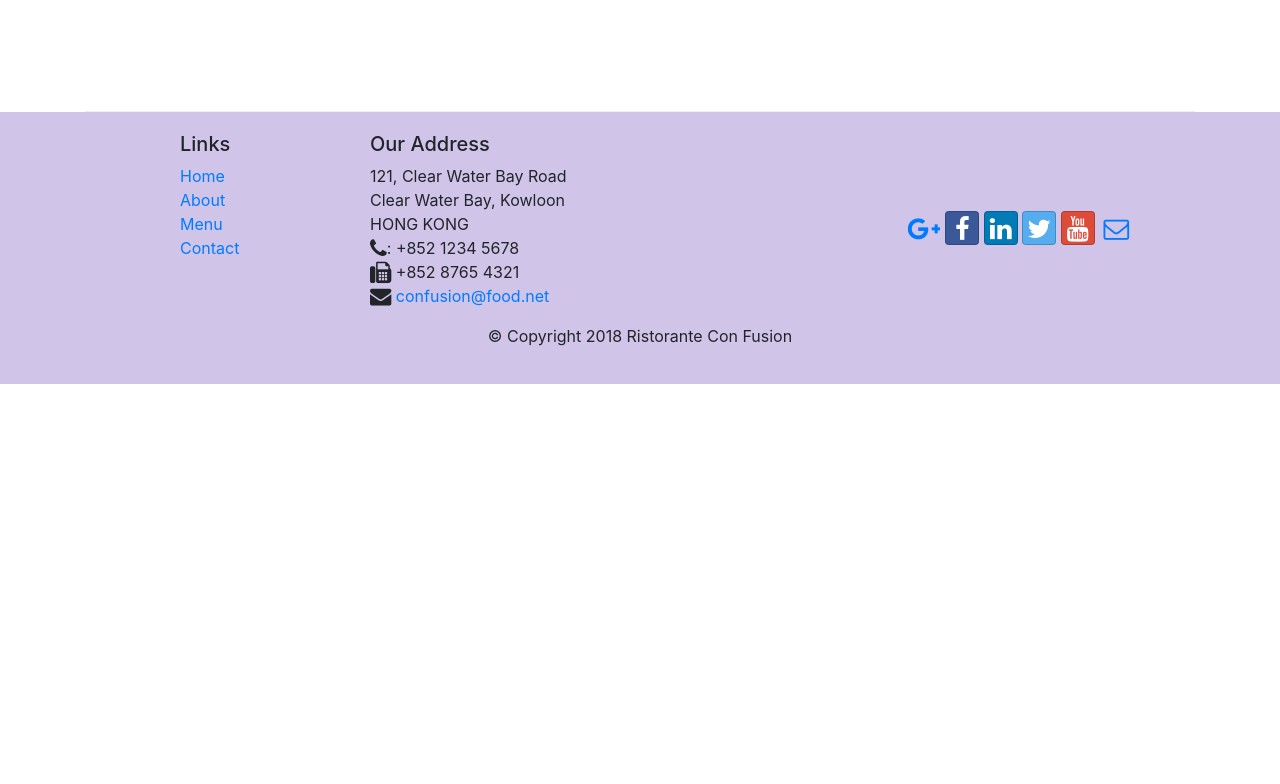
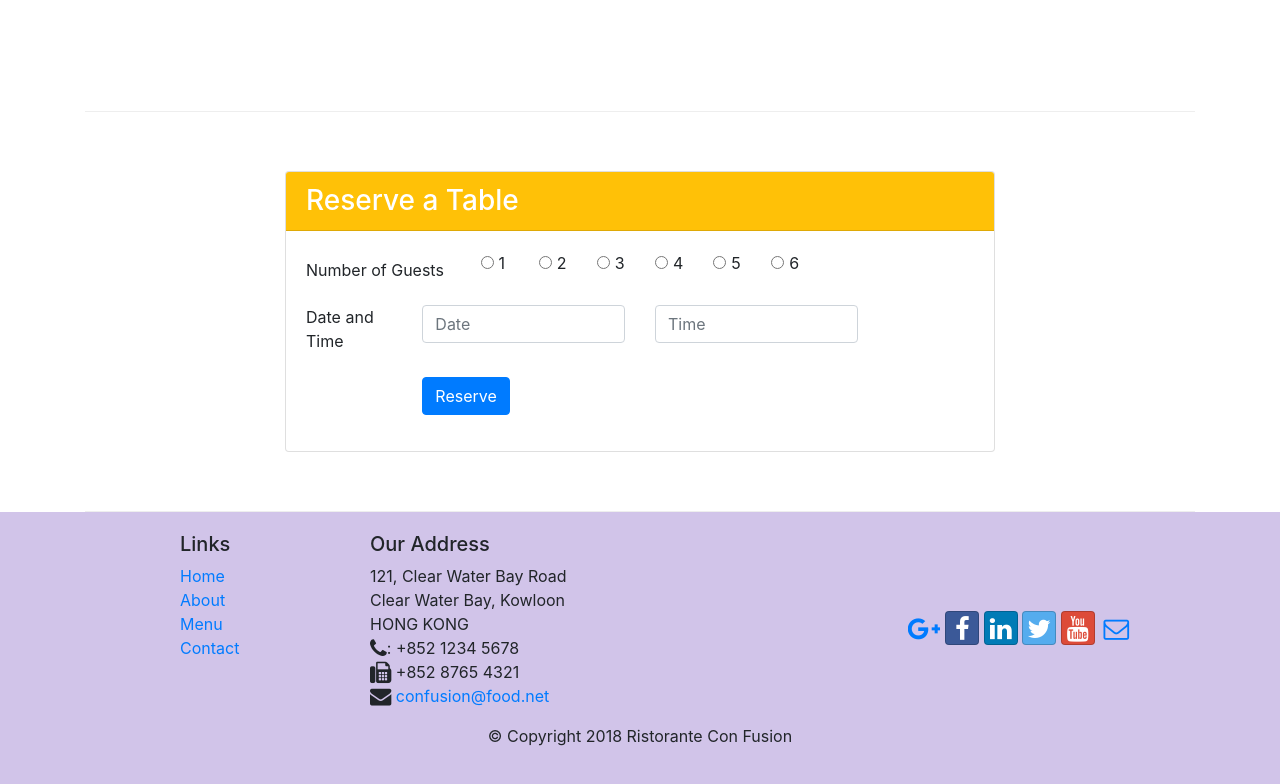
Before and after one commit to sharat36/Ristorante-Con-Fusion-BootStrap4-, a website: page index.html in a window 1280 px wide. Shown: the part 1422-2206 px from the top of the page. Before the commit the page ends 1806 px from the top, so only its background shows below. Drawn offline with nearby package versions, Linux system fonts and the light colour scheme.

Commit message:
Assignment2

```diff
--- a/index.html
+++ b/index.html
@@ -46,6 +46,10 @@
                 </div>
                 <div class="col-12 col-sm align-self-center">
                     <img src="img/logo.png" class="img-fluid">
+                </div>
+
+                <div class="col-12 col-sm align-self-center">
+                    <a href="#reserve" class="btn btn-block btn-sm btn-warning">Reserve Table</a>
                 </div>
             </div>
         </div>
@@ -104,6 +108,84 @@
                 </div>
             </div>
         </div>
+
+        <div class="row row-content align-items-center">
+            <div class="col-12 offset-sm-2 col-sm-8">
+                <div class="card"  id="reserve">
+                    <h3 class="card-header bg-warning text-white">Reserve a Table</h3>
+
+                    <div class="card-body">
+                        <form>
+                            <div class="form-group">
+                                <div class="row">
+                                    <label class="col-12 col-md-3 col-form-label" for="num_guests">Number of Guests</label>
+
+                                    <div class="col-2 col-md-1">
+                                        <div class="form-check form-check-inline">
+                                            <input class="form-check-input" type="radio" name="num_guests" id="num_guests1" value="1">
+                                            <label class="form-check-label" for="num_guests1">1</label>
+                                        </div>
+                                    </div>
+
+                                    <div class="col-2 col-md-1">
+                                        <div class="form-check form-check-inline">
+                                            <input class="form-check-input" type="radio" name="num_guests" id="num_guests1" value="2">
+                                            <label class="form-check-label" for="num_guests2">2</label>
+                                        </div>
+                                    </div>
+
+                                    <div class="col-2 col-md-1">
+                                        <div class="form-check form-check-inline">
+                                            <input class="form-check-input" type="radio" name="num_guests" id="num_guests3" value="3">
+                                            <label class="form-check-label" for="num_guests3">3</label>
+                                        </div>
+                                    </div>
+
+                                    <div class="col-2 col-md-1">
+                                        <div class="form-check form-check-inline">
+                                            <input class="form-check-input" type="radio" name="num_guests" id="num_guests4" value="4">
+                                            <label class="form-check-label" for="num_guests4">4</label>
+                                        </div>
+                                    </div>
+
+                                    <div class="col-2 col-md-1">
+                                        <div class="form-check form-check-inline">
+                                            <input class="form-check-input" type="radio" name="num_guests" id="num_guests5" value="5">
+                                            <label class="form-check-label" for="num_guests5">5</label>
+                                        </div>
+                                    </div>
+
+                                    <div class="col-2 col-md-1">
+                                        <div class="form-check form-check-inline">
+                                            <input class="form-check-input" type="radio" name="num_guests" id="num_guests6" value="6">
+                                            <label class="form-check-label" for="num_guests6">6</label>
+                                        </div>
+                                    </div>
+                                </div>
+                            </div>
+
+                            <div class="form-group row">
+                                <label for="time" class="col-12 col-md-2">Date and Time</label>
+
+                                <div class="form-group col-12 col-md-4">
+                                    <input type="text" class="form-control" id="date" name="date" placeholder="Date">
+                                </div>
+
+                                <div class="form-group col-12 col-md-4">
+                                    <input type="text" class="form-control" id="time" name="time" placeholder="Time">
+                                </div>
+                            </div>
+
+                            <div class="form-group row">
+                                <div class="offset-md-2 col-md-10">
+                                    <button type="submit" class="btn btn-primary">Reserve</button>
+                                </div>
+                            </div>
+                        </form>
+                    </div>
+                </div>
+            </div>
+        </div>
     </div>
 
     <footer class="footer">
```
Also changed, not shown: assigment/assignment1(lg).png (renamed from assignment(sm).png), assigment/assignment1(xs).png (renamed from assignment(xs).png), assigment/assignment2(lg).png (added), assigment/assignment2(xs).png (added), 3 other files.
